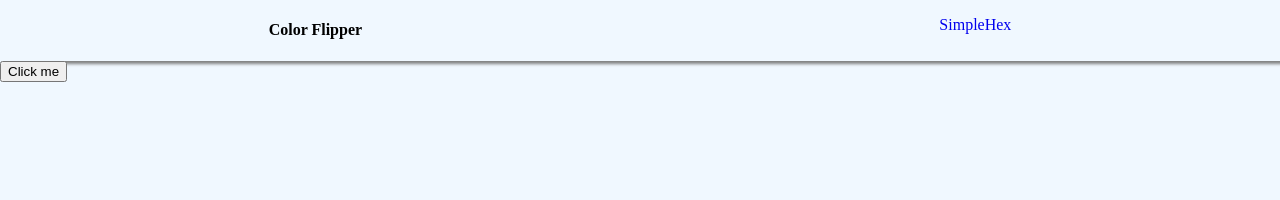
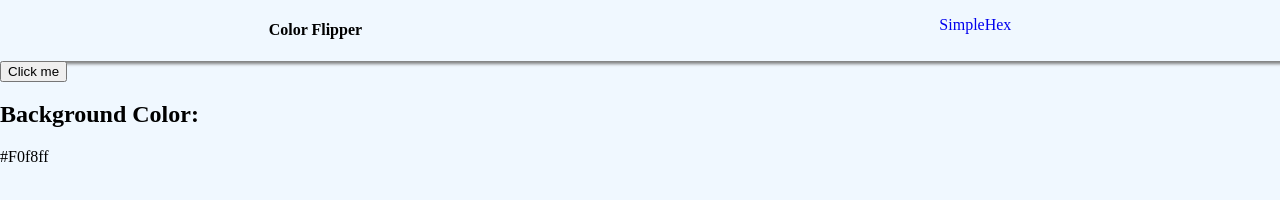
Before and after one commit to callmeblank/cc, a plain HTML site: page index.html in a window 1280 px wide. Drawn offline with nearby package versions, Linux system fonts and the light colour scheme.

Commit message:
Update index.html

```diff
--- a/index.html
+++ b/index.html
@@ -22,7 +22,13 @@
       </div>
     </nav>
     <main>
-      <button class="btn btn-hero" id="btn">Click me</button>
+      <div class="container">
+        <button class="btn btn-hero" id="btn">Click me</button>
+      </div>
+      <div class="container-1">
+        <h2>Background Color:</h2>
+        <p class="color">#F0f8ff</p>
+      </div>
     </main>
     <script src="learn.js"></script>
   </body>
```
